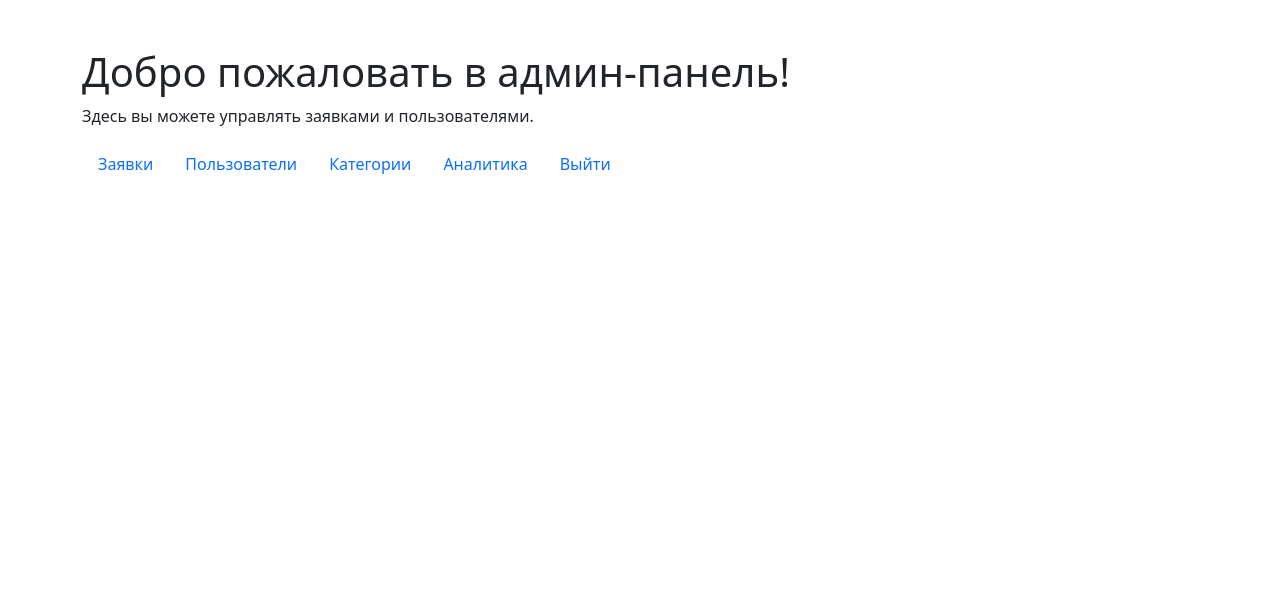
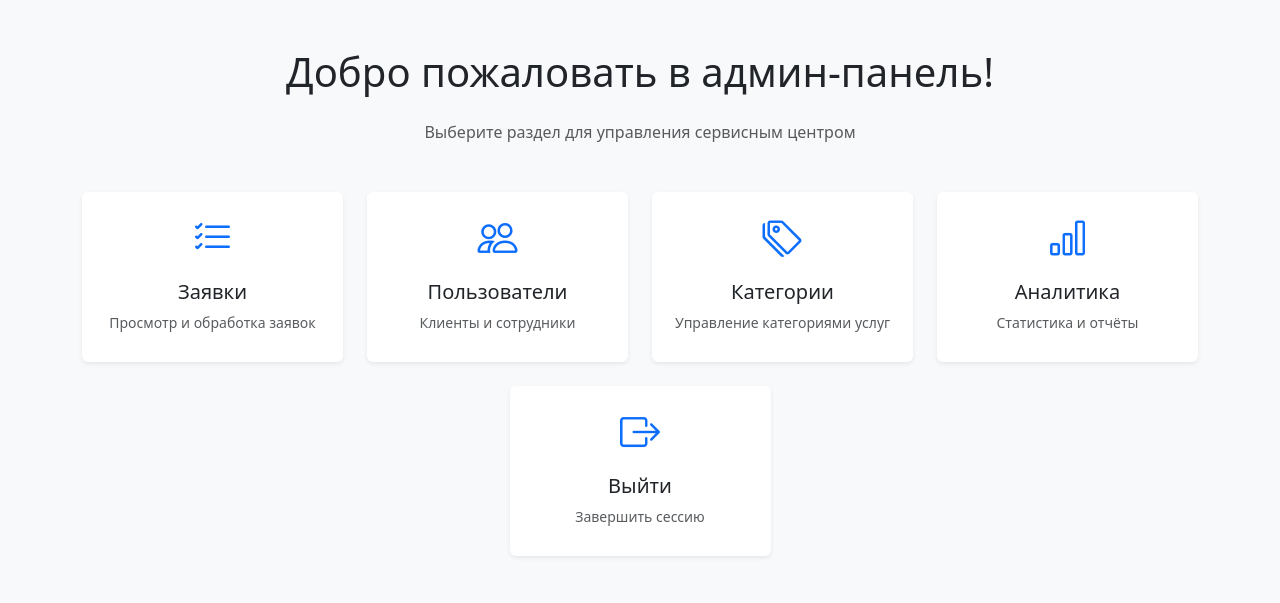
Before and after one commit to st3ra/service-center, a PHP site: page /admin/index.php in a window 1280 px wide. Shown: the top 603 px of the page. Run offline with PHP 8.4, Linux system fonts and the light colour scheme; a user stored in the database is signed in.

Commit message:
Update Docker & docs: mPDF integration, admin UI, project structure
- README with Docker/mPDF instructions
- .gitignore: ignore tmp contents, clarify composer.lock
- Dockerfile/docker-compose: mount full project, set DocumentRoot, mPDF tmp
- Modern admin panel UI
- Add composer.json, test_mdf.php

```diff
--- a/docker-compose.yml
+++ b/docker-compose.yml
@@ -9,11 +9,11 @@ services:
     ports:
       - "8080:80"
     volumes:
-      - ./public:/var/www/html
+      - ./:/var/www/html
     depends_on:
       - db
     environment:
-      - APACHE_DOCUMENT_ROOT=/var/www/html
+      - APACHE_DOCUMENT_ROOT=/var/www/html/public
 
   db:
     image: mysql:8.0
--- a/public/admin/index.php
+++ b/public/admin/index.php
@@ -9,21 +9,95 @@ require_once '../includes/db.php';
     <meta charset="UTF-8">
     <meta name="viewport" content="width=device-width, initial-scale=1.0">
     <title>Админ-панель</title>
-    <link href="https://cdn.jsdelivr.net/npm/bootstrap@5.1.3/dist/css/bootstrap.min.css" rel="stylesheet">
+    <link href="https://cdn.jsdelivr.net/npm/bootstrap@5.3.2/dist/css/bootstrap.min.css" rel="stylesheet">
+    <link href="https://cdn.jsdelivr.net/npm/bootstrap-icons@1.11.3/font/bootstrap-icons.css" rel="stylesheet">
+    <style>
+        .admin-card {
+            min-height: 170px;
+            display: flex;
+            flex-direction: column;
+            justify-content: center;
+            align-items: center;
+            transition: box-shadow 0.2s, transform 0.2s;
+            border: none;
+        }
+        .admin-card:hover {
+            box-shadow: 0 0 16px #b3b3b3;
+            transform: translateY(-4px) scale(1.03);
+        }
+        .admin-icon {
+            font-size: 2.5rem;
+            color: #0d6efd;
+            margin-bottom: 12px;
+        }
+        .admin-link {
+            text-decoration: none;
+            color: inherit;
+        }
+    </style>
 </head>
-<body>
-    <div class="container mt-5">
-        <h1>Добро пожаловать в админ-панель!</h1>
-        <p>Здесь вы можете управлять заявками и пользователями.</p>
-        <nav>
-            <ul class="nav">
-                <li class="nav-item"><a class="nav-link" href="/admin/requests.php">Заявки</a></li>
-                <li class="nav-item"><a class="nav-link" href="/admin/users.php">Пользователи</a></li>
-                <li class="nav-item"><a class="nav-link" href="/admin/categories.php">Категории</a></li>
-                <li class="nav-item"><a class="nav-link" href="/admin/analytics.php">Аналитика</a></li>
-                <li class="nav-item"><a class="nav-link" href="/admin/logout.php">Выйти</a></li>
-            </ul>
-        </nav>
+<body class="bg-light">
+    <div class="container py-5">
+        <h1 class="mb-4 text-center">Добро пожаловать в админ-панель!</h1>
+        <p class="text-center mb-5 text-muted">Выберите раздел для управления сервисным центром</p>
+        <div class="row g-4 justify-content-center">
+            <div class="col-12 col-sm-6 col-md-4 col-lg-3">
+                <a href="/admin/requests.php" class="admin-link">
+                    <div class="card admin-card h-100 shadow-sm">
+                        <div class="card-body text-center">
+                            <div class="admin-icon"><i class="bi bi-list-check"></i></div>
+                            <h5 class="card-title">Заявки</h5>
+                            <p class="card-text small text-muted">Просмотр и обработка заявок</p>
+                        </div>
+                    </div>
+                </a>
+            </div>
+            <div class="col-12 col-sm-6 col-md-4 col-lg-3">
+                <a href="/admin/users.php" class="admin-link">
+                    <div class="card admin-card h-100 shadow-sm">
+                        <div class="card-body text-center">
+                            <div class="admin-icon"><i class="bi bi-people"></i></div>
+                            <h5 class="card-title">Пользователи</h5>
+                            <p class="card-text small text-muted">Клиенты и сотрудники</p>
+                        </div>
+                    </div>
+                </a>
+            </div>
+            <div class="col-12 col-sm-6 col-md-4 col-lg-3">
+                <a href="/admin/categories.php" class="admin-link">
+                    <div class="card admin-card h-100 shadow-sm">
+                        <div class="card-body text-center">
+                            <div class="admin-icon"><i class="bi bi-tags"></i></div>
+                            <h5 class="card-title">Категории</h5>
+                            <p class="card-text small text-muted">Управление категориями услуг</p>
+                        </div>
+                    </div>
+                </a>
+            </div>
+            <div class="col-12 col-sm-6 col-md-4 col-lg-3">
+                <a href="/admin/analytics.php" class="admin-link">
+                    <div class="card admin-card h-100 shadow-sm">
+                        <div class="card-body text-center">
+                            <div class="admin-icon"><i class="bi bi-bar-chart"></i></div>
+                            <h5 class="card-title">Аналитика</h5>
+                            <p class="card-text small text-muted">Статистика и отчёты</p>
+                        </div>
+                    </div>
+                </a>
+            </div>
+            <div class="col-12 col-sm-6 col-md-4 col-lg-3">
+                <a href="/admin/logout.php" class="admin-link">
+                    <div class="card admin-card h-100 shadow-sm">
+                        <div class="card-body text-center">
+                            <div class="admin-icon"><i class="bi bi-box-arrow-right"></i></div>
+                            <h5 class="card-title">Выйти</h5>
+                            <p class="card-text small text-muted">Завершить сессию</p>
+                        </div>
+                    </div>
+                </a>
+            </div>
+        </div>
     </div>
+    <script src="https://cdn.jsdelivr.net/npm/bootstrap@5.3.2/dist/js/bootstrap.bundle.min.js"></script>
 </body>
 </html>
```
Also changed, not shown: composer.json (added, +10 -0 lines), public/test_mdf.php (added, +7 -0 lines), README.md, 2 other files.
